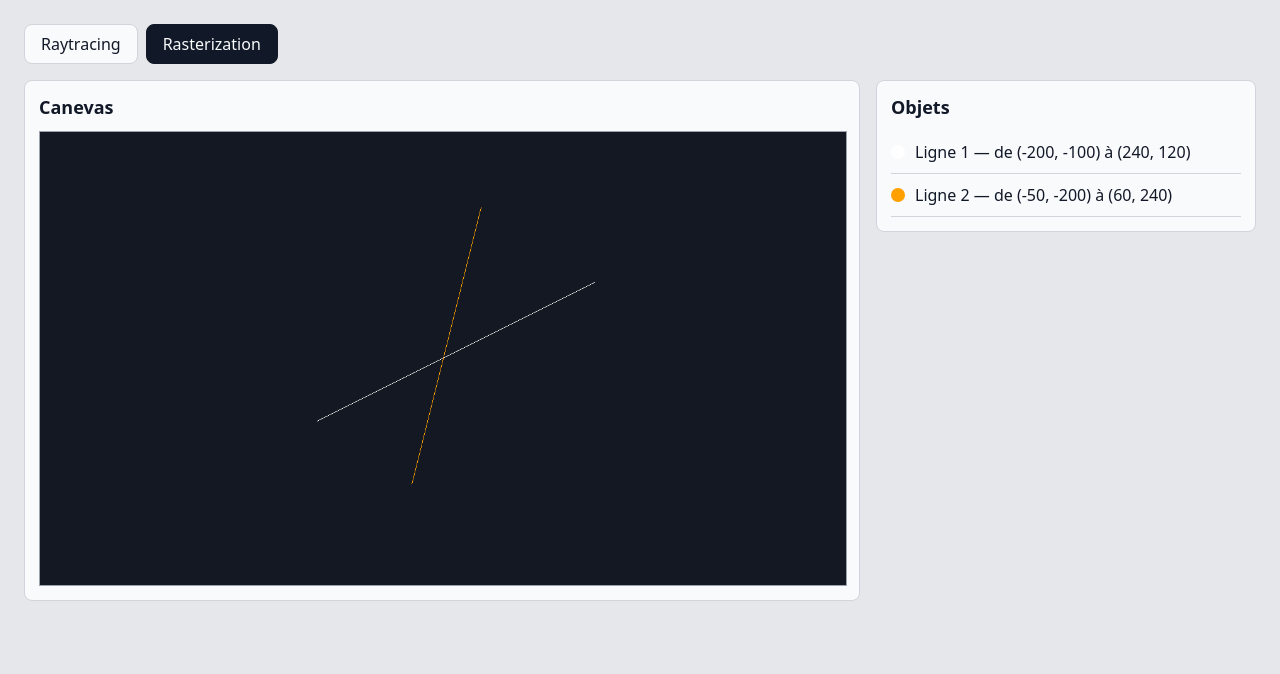
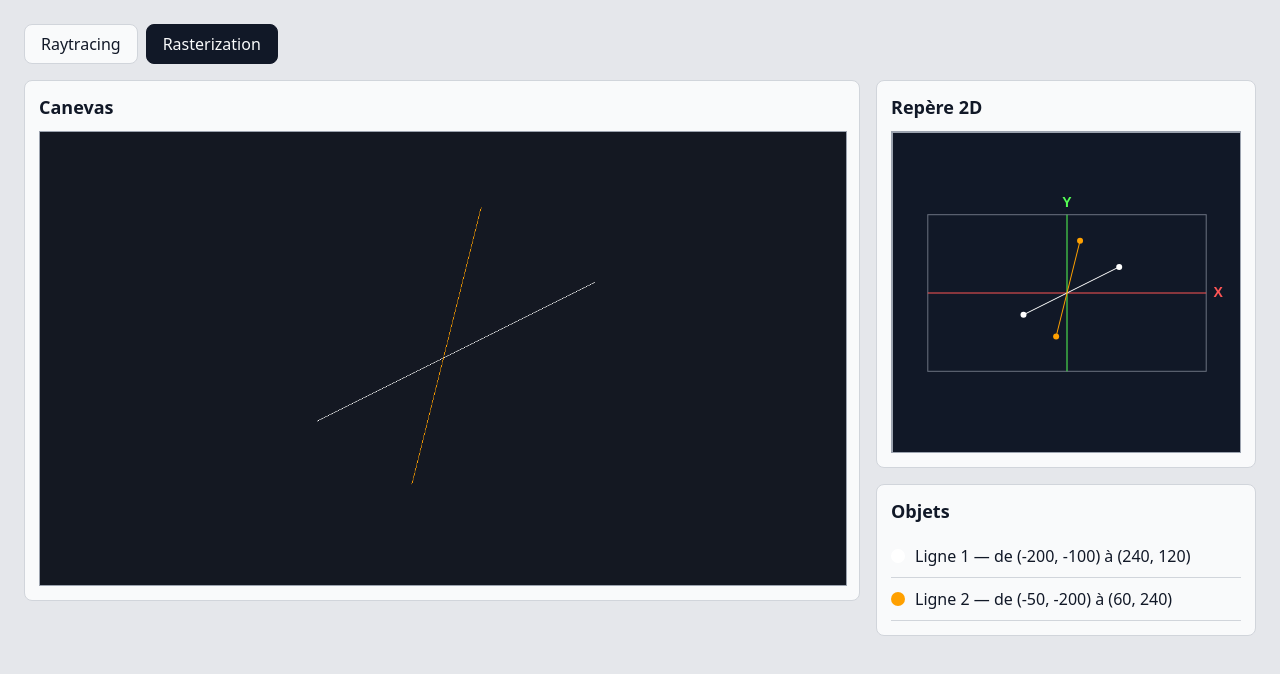
Before and after one commit to SkaosDev/Term3D, a plain HTML site: page index.html in a window 1280 px wide. Drawn offline with nearby package versions, Linux system fonts and the light colour scheme.

Commit message:
feat(ui): add a 2d plane view for rasterization

```diff
--- a/index.html
+++ b/index.html
@@ -159,6 +159,10 @@
             </section>
             <div class="sidebar">
                 <section>
+                    <h2>Repère 2D</h2>
+                    <div class="view"></div>
+                </section>
+                <section>
                     <h2>Objets</h2>
                     <ul class="object-list"></ul>
                 </section>
--- a/src/pages/rasterization.js
+++ b/src/pages/rasterization.js
@@ -5,6 +5,7 @@ import { Color } from "../scene/color.js";
 import { Line } from "../scene/line.js";
 import { Scene } from "../scene/scene.js";
 import { createObjectList } from "../ui/object-list.js";
+import { createPlaneView } from "../ui/plane-view.js";
 
 function renderRasterizationPage(page) {
     const canvas = new Canvas(page.querySelector(".screen"));
@@ -14,6 +15,7 @@ function renderRasterizationPage(page) {
     scene.add(new Line(new Point(-50, -200), new Point(60, 240), new Color(255, 160, 0)));
 
     new RasterizationRenderer(canvas, scene).render();
+    createPlaneView(page.querySelector(".view"), scene, canvas.width, canvas.height);
     createObjectList(page.querySelector(".object-list"), scene.objects);
 }
 
--- /dev/null
+++ b/src/ui/plane-view.js
@@ -0,0 +1,68 @@
+import { Point } from "../math/point.js";
+
+const FRAME_COLOR = "#6b7280";
+const X_AXIS_COLOR = "#ff5555";
+const Y_AXIS_COLOR = "#55ff55";
+
+function strokeSegment(context, [x0, y0], [x1, y1], color) {
+    context.strokeStyle = color;
+    context.beginPath();
+    context.moveTo(x0, y0);
+    context.lineTo(x1, y1);
+    context.stroke();
+}
+
+function fillDot(context, [x, y], radius, color) {
+    context.fillStyle = color;
+    context.beginPath();
+    context.arc(x, y, radius, 0, 2 * Math.PI);
+    context.fill();
+}
+
+function fillLabel(context, text, [x, y], color) {
+    context.fillStyle = color;
+    context.fillText(text, x, y);
+}
+
+function createPlaneView(container, scene, width, height) {
+    const element = document.createElement("canvas");
+    const context = element.getContext("2d");
+    container.append(element);
+
+    const draw = () => {
+        const ratio = window.devicePixelRatio;
+        element.width = container.clientWidth * ratio;
+        element.height = container.clientHeight * ratio;
+
+        const scale = 0.8 * Math.min(element.width / width, element.height / height);
+        const toScreen = ({ x, y }) => [element.width / 2 + x * scale, element.height / 2 - y * scale];
+        const [left, top] = toScreen(new Point(-width / 2, height / 2));
+        const [right, bottom] = toScreen(new Point(width / 2, -height / 2));
+        const [originX, originY] = toScreen(new Point(0, 0));
+        const gap = 12 * ratio;
+
+        context.lineWidth = ratio;
+        context.font = `bold ${14 * ratio}px sans-serif`;
+        context.textAlign = "center";
+        context.textBaseline = "middle";
+
+        context.strokeStyle = FRAME_COLOR;
+        context.strokeRect(left, top, right - left, bottom - top);
+        strokeSegment(context, [left, originY], [right, originY], X_AXIS_COLOR);
+        strokeSegment(context, [originX, bottom], [originX, top], Y_AXIS_COLOR);
+        fillLabel(context, "X", [right + gap, originY], X_AXIS_COLOR);
+        fillLabel(context, "Y", [originX, top - gap], Y_AXIS_COLOR);
+
+        for (const line of scene.objects) {
+            const { r, g, b } = line.color;
+            const color = `rgb(${r}, ${g}, ${b})`;
+            strokeSegment(context, toScreen(line.start), toScreen(line.end), color);
+            fillDot(context, toScreen(line.start), 3 * ratio, color);
+            fillDot(context, toScreen(line.end), 3 * ratio, color);
+        }
+    };
+
+    new ResizeObserver(draw).observe(container);
+}
+
+export { createPlaneView };
```
